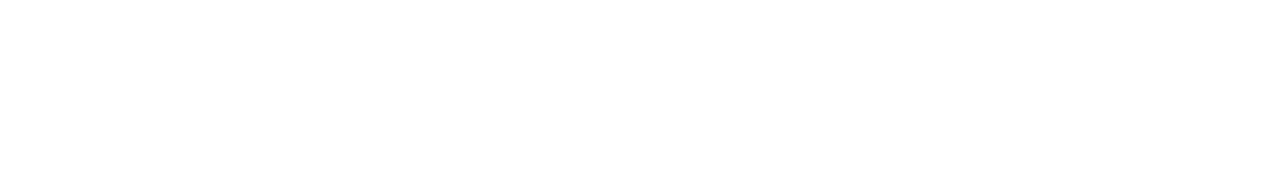
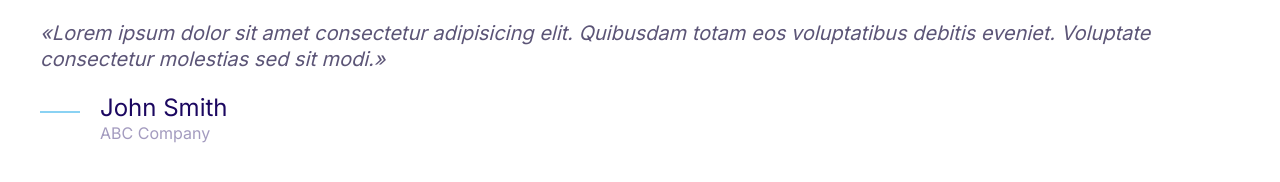
Before and after one commit to HazinAmana/TutExo, a plain HTML site: page index.html in a window 1280 px wide. Drawn offline with Linux system fonts and the light colour scheme.

Commit message:
Added Quotes Component

```diff
--- a/css/styles.css
+++ b/css/styles.css
@@ -6,6 +6,7 @@
   --color-accent: #ff3400;
   --color-headings: #1b0760;
   --color-body: #918ca4;
+  --colore-body-darker: #5c5577;
   --color-border: #ccc;
   --border-radius: 30px;
 }
@@ -370,18 +371,68 @@ a {
 }
 
 /* Media */
-.media{
+.media {
   display: flex;
 }
 
-.media__title{
-margin-top: 0;
+.media__title {
+  margin-top: 0;
 }
 
-.media__body{
+.media__body {
   margin: 0 2rem;
 }
 
-.media__image{
+.media__image {
   margin-top: 1rem;
 }
+
+/* Quotes */
+
+.quote {
+  font-size: 3rem;
+  font-style: italic;
+  color: var(--colore-body-darker);
+  line-height: 1.3;
+}
+
+.quote__text::before {
+  content: open-quote;
+}
+
+.quote__text::after {
+  content: close-quote;
+}
+
+.quote__author {
+  font-size: 3rem;
+  font-weight: 500;
+  font-style: normal;
+  margin-bottom: 0;
+}
+
+.quote__organization {
+  color: var(--color-headings);
+  opacity: 0.4;
+  font-size: 2rem;
+  font-style: normal;
+}
+
+.quote__line {
+  position: relative;
+  bottom: 10px;
+}
+
+@media screen and (min-width: 1024px) {
+  .quote {
+    font-size: 2rem;
+  }
+
+  .quote__author {
+    font-size: 2.4rem;
+  }
+
+  .quote__organization {
+    font-size: 1.6rem;
+  }
+}
--- a/index.html
+++ b/index.html
@@ -15,6 +15,25 @@
 
     <body>
 
+
+        <blockquote class="quote">
+            <p class="quote__text">Lorem ipsum dolor sit amet consectetur adipisicing elit. Quibusdam totam eos
+                voluptatibus debitis eveniet. Voluptate consectetur molestias sed sit modi.</p>
+            <footer>
+                <div class="media">
+                    <div class="media__image">
+                        <svg class="icon icon--primary quote__line">
+                            <use xlink:href="images/sprite.svg#line"></use>
+                        </svg>
+                    </div>
+                    <div class="media__body">
+                        <h3 class="media__title quote__author">John Smith</h3>
+                        <p class="quote__organization">ABC Company</p>
+                    </div>
+                </div>
+            </footer>
+        </blockquote>
+
     </body>
 
 </html>
```
Also changed, not shown: components/media.html (+1 -1 lines), components/quotes.html (added, +17 -0 lines).
